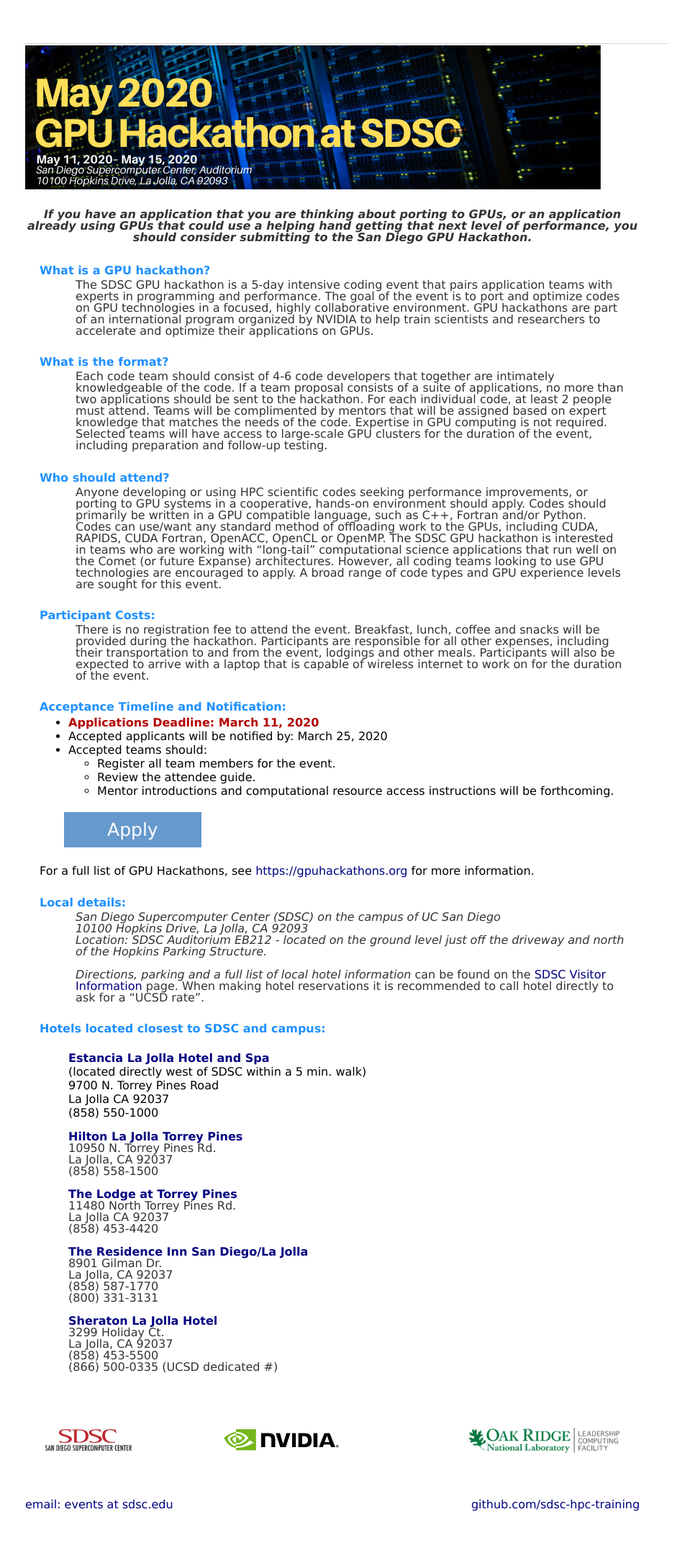
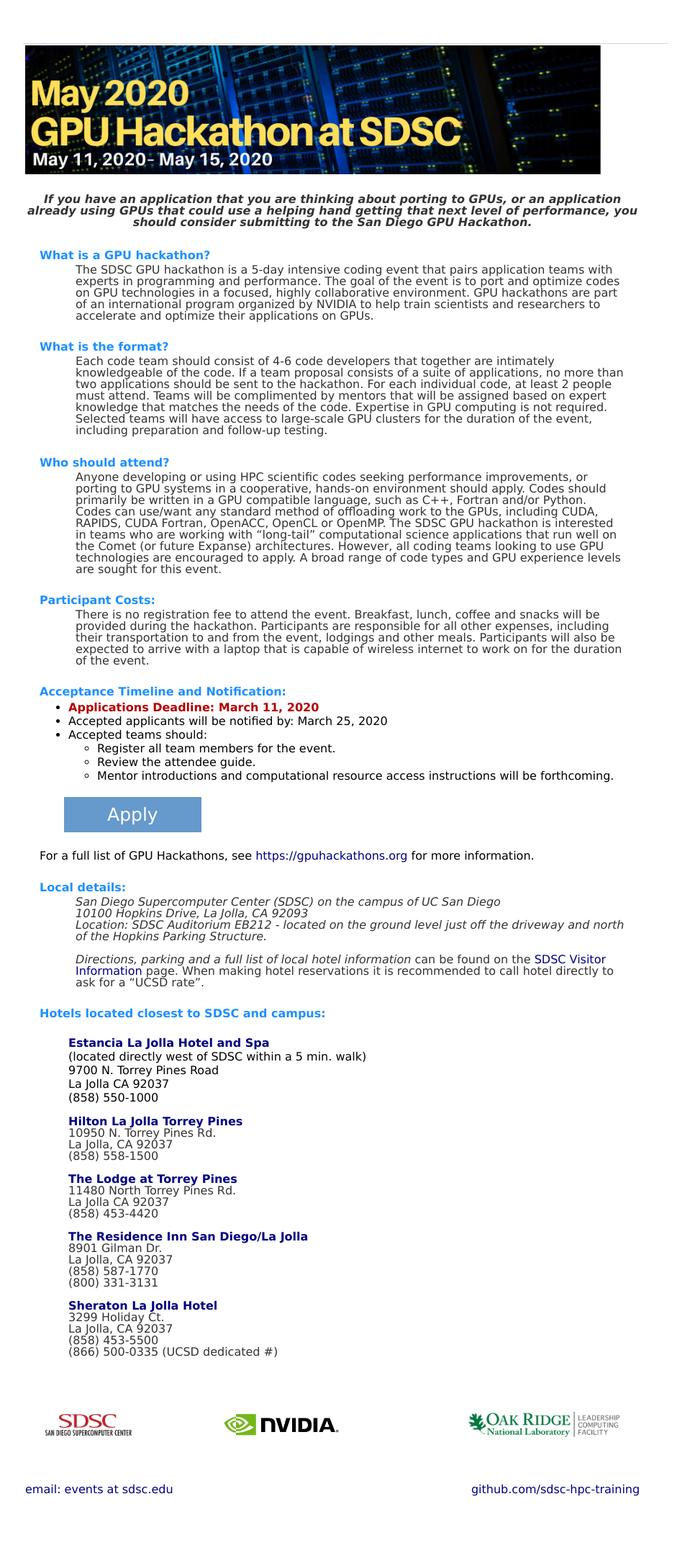
Before and after one commit to sdsc-hpc-training/sdsc-hpc-training.github.io, a Jekyll site: the page built from gpuhackathon/index.html, in a window 1280 px wide. Shown: the whole page at 72% size, without its empty margins (160-1119 px from the left). Built offline with Jekyll 4.4.1, drawn with Linux system fonts in a browser that asks for light colours; after the commit the page ends 2143 px from its top, so only the background shows below that.

Commit message:
Update index.html

```diff
--- a/gpuhackathon/index.html
+++ b/gpuhackathon/index.html
@@ -4,7 +4,7 @@
 ---
 <table border=0 width="96%" align="left">
 <tr><td align='left' valign='top'>
-<img src="./images/gpuhackathon_weblogo.v2.png" alt="SDSC GPU Hackathon" width="800px" />
+<img src="./images/gpuhackathon_weblogo.v3.png" alt="SDSC GPU Hackathon" width="800px" />
 </td></tr>
 <tr><td align='left' valign='top'>&nbsp; </td></tr>
 <tr><td align='center' valign='top'>
```
